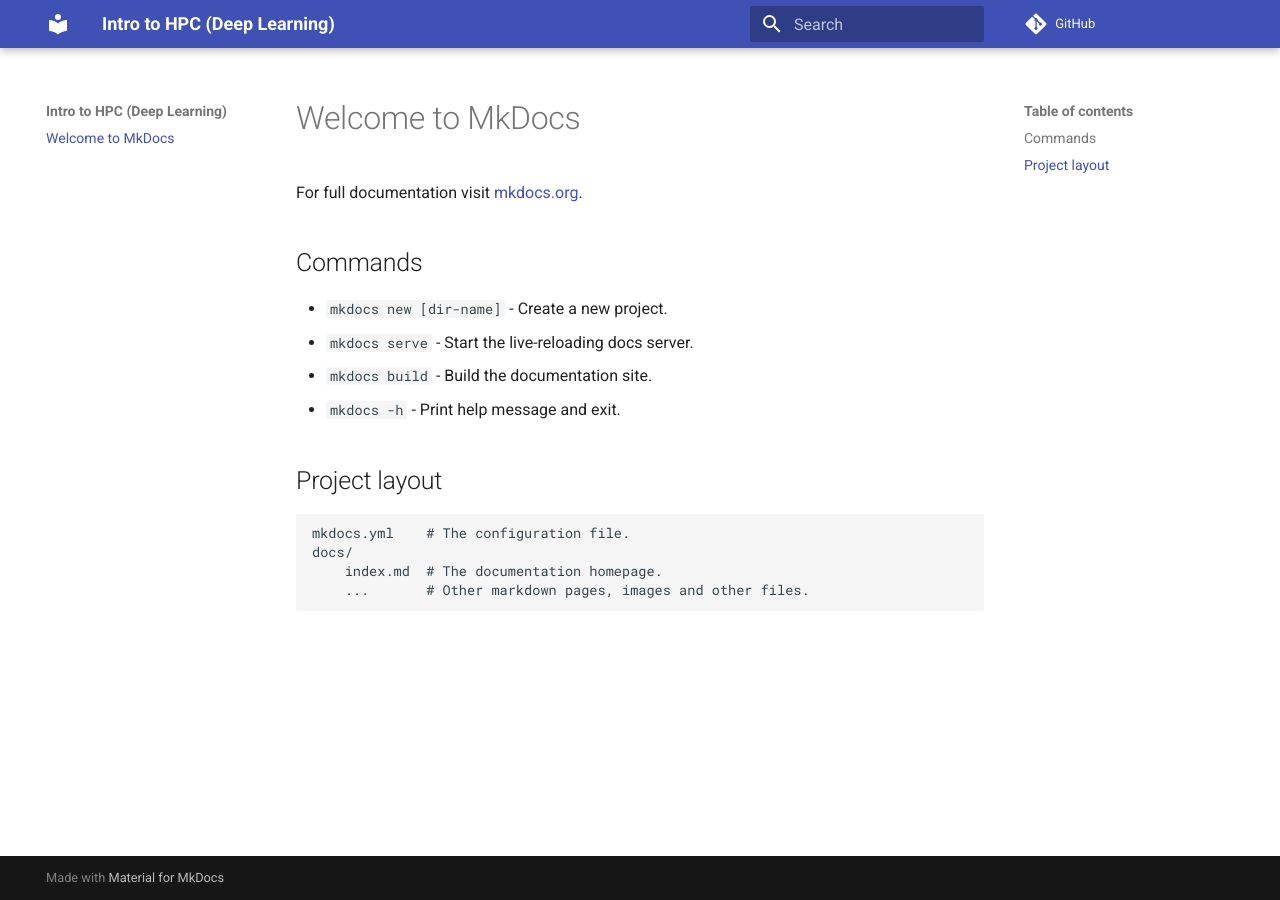
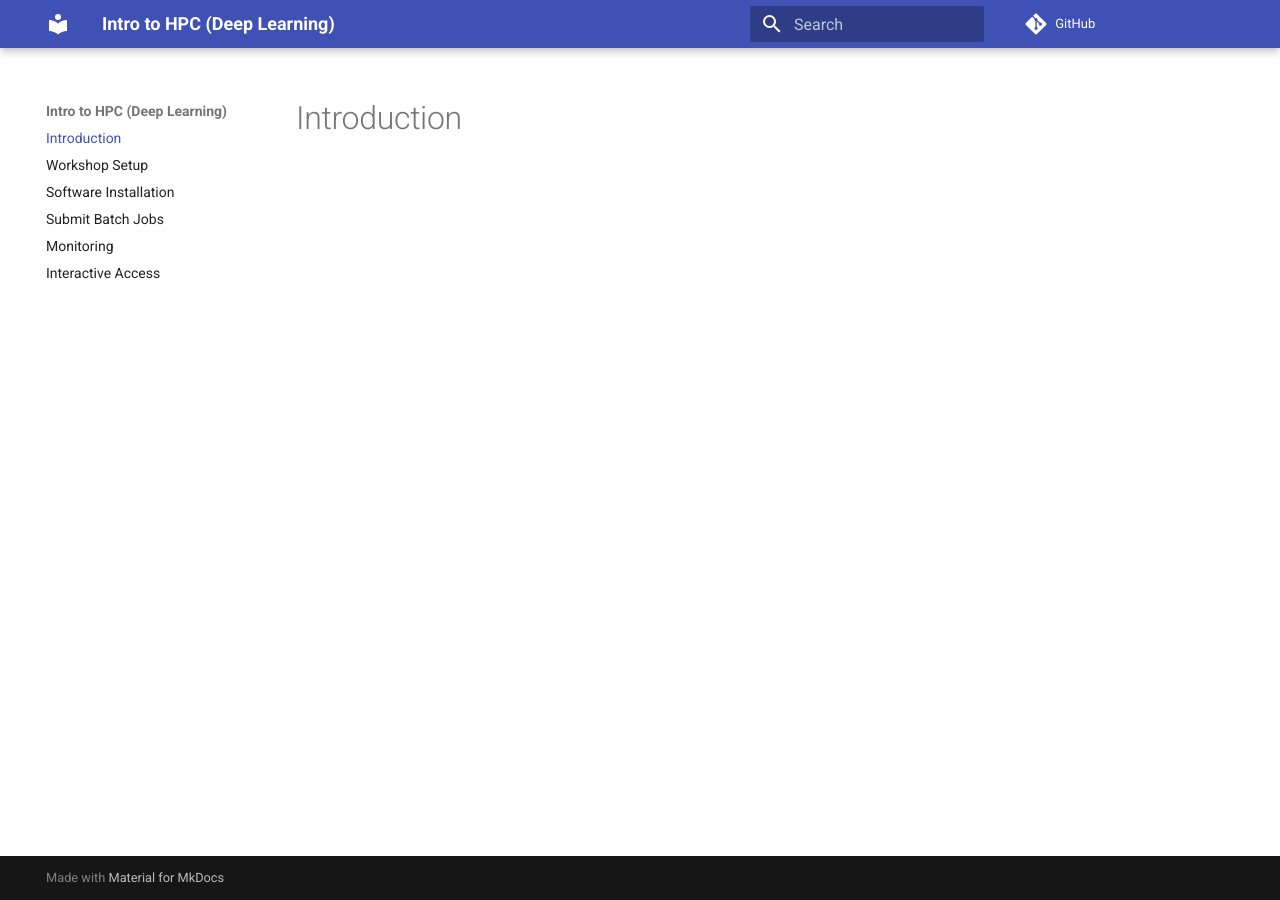
Before and after one commit to nesi/hpc-intro-dl, an MkDocs documentation site: the page built from docs/index.md, in a window 1280 px wide. Built offline with MkDocs 1.6.1 and Material for MkDocs 9.7.7, drawn with Linux system fonts in a browser that asks for light colours; comment, search, counter and statistics services are not loaded.

Commit message:
add placeholder pages

```diff
--- a/docs/index.md
+++ b/docs/index.md
@@ -1,17 +1 @@
-# Welcome to MkDocs
-
-For full documentation visit [mkdocs.org](https://www.mkdocs.org).
-
-## Commands
-
-* `mkdocs new [dir-name]` - Create a new project.
-* `mkdocs serve` - Start the live-reloading docs server.
-* `mkdocs build` - Build the documentation site.
-* `mkdocs -h` - Print help message and exit.
-
-## Project layout
-
-    mkdocs.yml    # The configuration file.
-    docs/
-        index.md  # The documentation homepage.
-        ...       # Other markdown pages, images and other files.
+# Introduction
--- /dev/null
+++ b/docs/install.md
@@ -0,0 +1 @@
+# Software Installation
--- /dev/null
+++ b/docs/interact.md
@@ -0,0 +1 @@
+# Interactive Access
--- /dev/null
+++ b/docs/monitor.md
@@ -0,0 +1 @@
+# Monitoring
--- /dev/null
+++ b/docs/setup.md
@@ -0,0 +1 @@
+# Workshop Setup
--- /dev/null
+++ b/docs/submit.md
@@ -0,0 +1 @@
+# Submit Batch Jobs
--- a/mkdocs.yml
+++ b/mkdocs.yml
@@ -13,3 +13,11 @@
 
 theme:
   name: material
+
+nav:
+  - index.md
+  - setup.md
+  - install.md
+  - submit.md
+  - monitor.md
+  - interact.md
```
